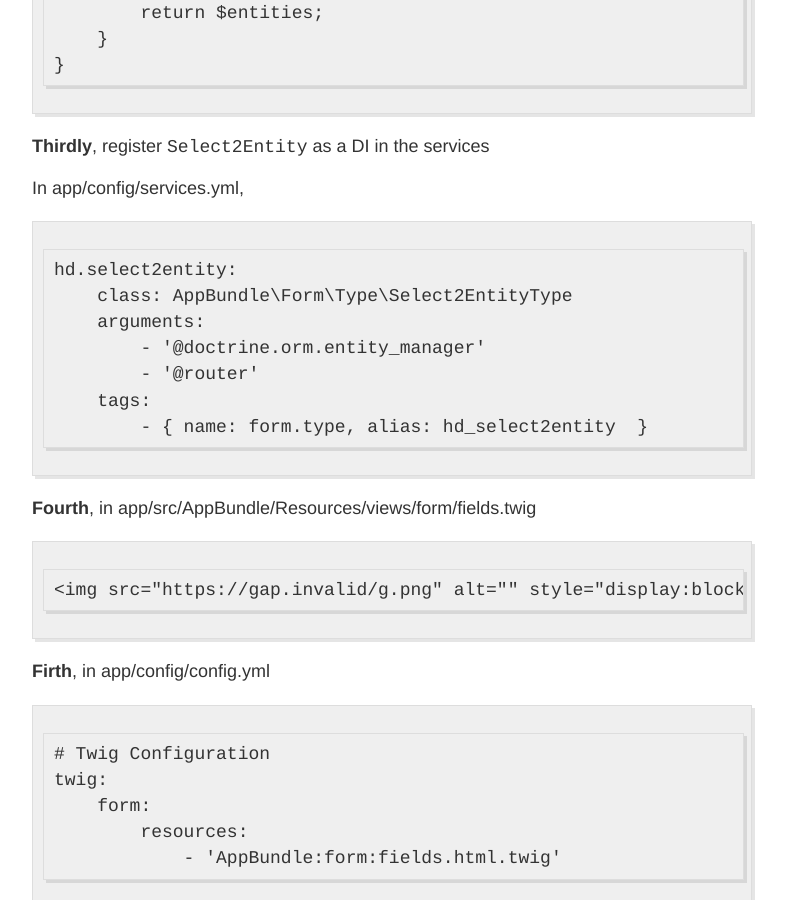
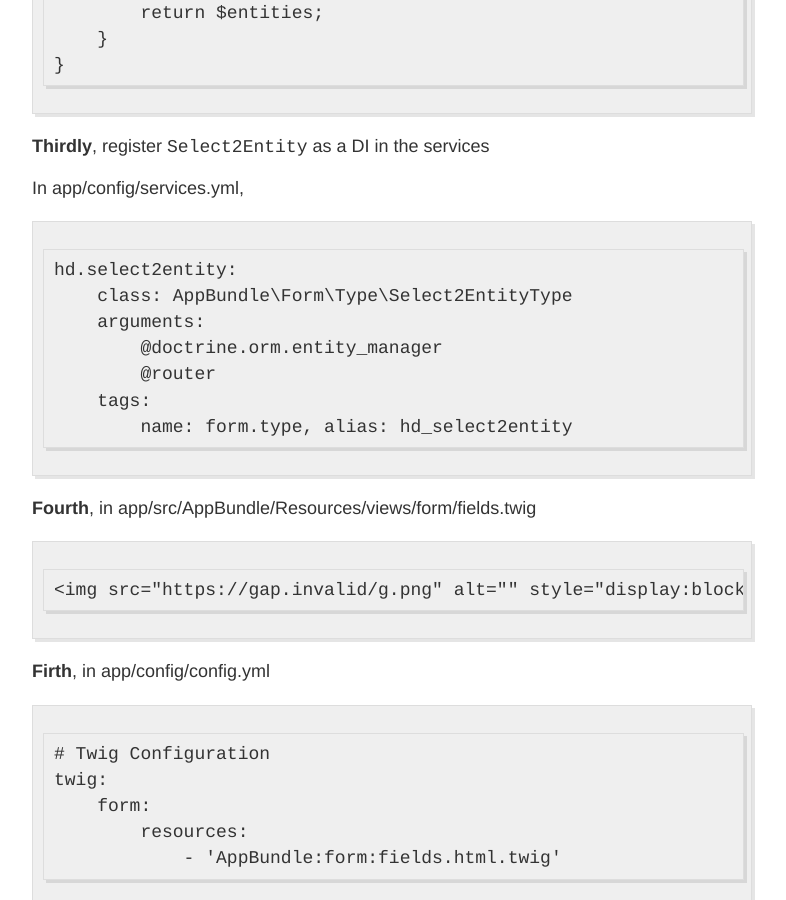
Before and after one commit to ngocongcan/ngocongcan.github.io, a Jekyll site: the page built from _posts/2019-03-10-Select2-Entity-In_Symfony-2.md, in a window 1280 px wide and 900 px high, scrolled down 7537 px. Shown: the whole window, without its empty margins (248-1034 px from the left). Built offline with Jekyll 4.4.1, drawn with Linux system fonts in a browser that asks for light colours; our own code applies the rules of GitHub Pages for plain Markdown files; some of the changed lines change nothing that is shown.

```diff
--- a/_posts/2019-03-10-Select2-Entity-In_Symfony-2.md
+++ b/_posts/2019-03-10-Select2-Entity-In_Symfony-2.md
@@ -270,13 +270,15 @@
 
 In app/config/services.yml,
 
+
+
     hd.select2entity:
         class: AppBundle\Form\Type\Select2EntityType
         arguments:
-            - '@doctrine.orm.entity_manager'
-            - '@router'
+            @doctrine.orm.entity_manager
+            @router
         tags:
-            - { name: form.type, alias: hd_select2entity  }
+            name: form.type, alias: hd_select2entity
 
 **Fourth**, in app/src/AppBundle/Resources/views/form/fields.twig
 
```
